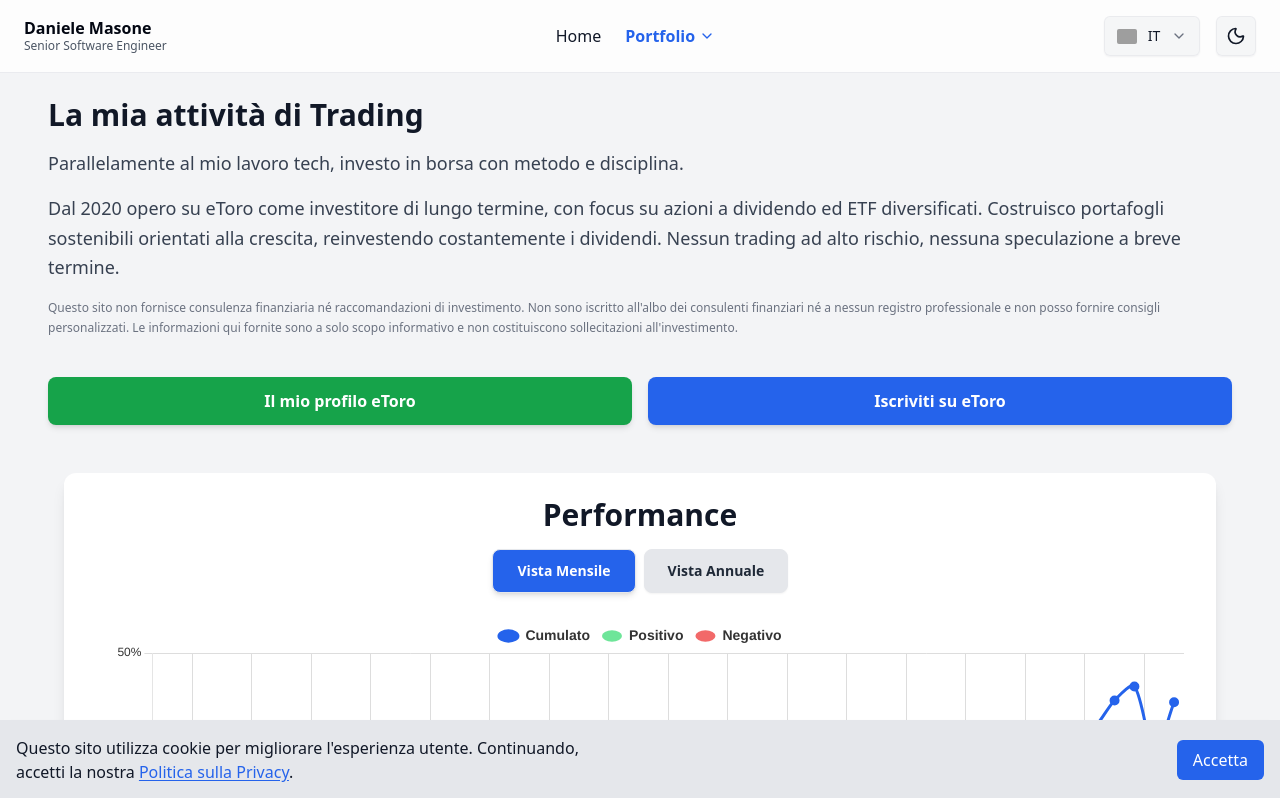
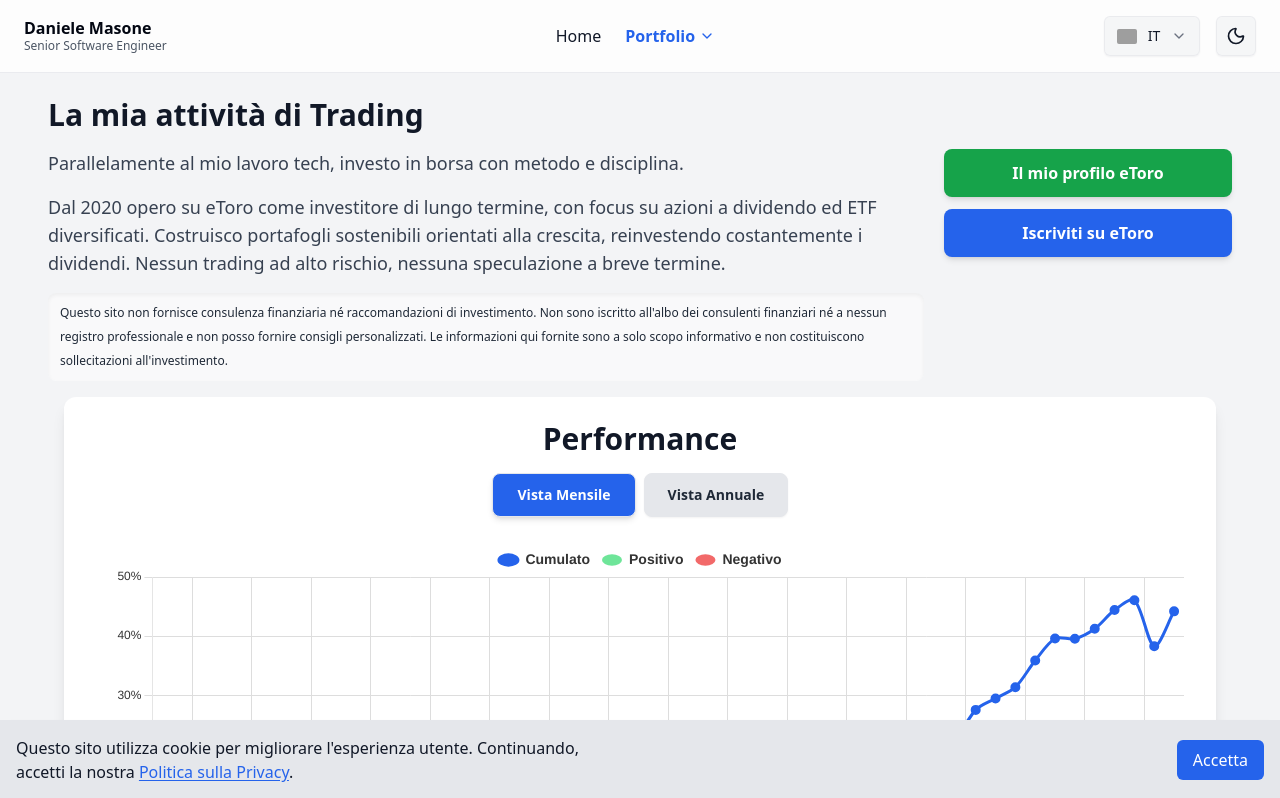
Before and after one commit to DanieleMasone/ingdanielemasone, a React (Vite) app: page /trading in a window 1280 px wide. Shown: the top 798 px of the page. Built offline with nearby package versions, Linux system fonts and the light colour scheme; grey boxes are pictures that could not be loaded.

Commit message:
fix: UX UI

```diff
--- a/src/pages/githubProjects/GithubProjects.jsx
+++ b/src/pages/githubProjects/GithubProjects.jsx
@@ -186,8 +186,7 @@ export default function GithubProjects() {
             <SeoHead pageKey="githubProjects" path="/github-projects"/>
 
             <PageSection title={t("github_projects_page.title")}>
-                <div className="mx-auto flex max-w-6xl flex-col gap-4">
-                    <p className="max-w-3xl text-base leading-7 text-gray-700 dark:text-gray-300">
+                <p className={layoutClasses.sectionIntro}>
                     {t("github_projects_page.intro")}
                 </p>
 
@@ -208,7 +207,6 @@ export default function GithubProjects() {
 
                 {filteredProjects.length > 0 && (
                     <>
-                            <div className="flex flex-col gap-3 md:flex-row md:items-center md:justify-between">
                         <p className={layoutClasses.resultSummary} aria-live="polite">
                             {t("github_projects_page.results_summary", {
                                 start: visibleRange.start,
@@ -216,7 +214,6 @@ export default function GithubProjects() {
                                 total: filteredProjects.length
                             })}
                         </p>
-                            </div>
 
                         <div className={layoutClasses.mobilePagination}>
                             <Pagination
@@ -292,7 +289,6 @@ export default function GithubProjects() {
                         </div>
                     </>
                 )}
-                </div>
             </PageSection>
         </>
     );
--- a/src/pages/trading/Trading.jsx
+++ b/src/pages/trading/Trading.jsx
@@ -6,6 +6,8 @@ import {Loading} from "@/components/loading/Loading";
 import {getTradingPerformance} from "@/services/portfolioService";
 import {ErrorState} from "@/components/errorState/ErrorState";
 import {ButtonLink} from "@/components/ui/buttonLink/ButtonLink";
+import clsx from "clsx";
+import {layoutClasses, surfaceClasses} from "@/styles/commonClasses";
 
 const TradingPerformanceChart = lazy(() =>
     import("@/components/ui/tradingPerformanceChart/TradingPerformanceChart").then(mod => ({default: mod.TradingPerformanceChart}))
@@ -13,7 +15,9 @@ const TradingPerformanceChart = lazy(() =>
 
 /**
  * Trading component renders a section with trading introduction text,
- * description, disclaimer, a call-to-action link, and a trading performance chart.
+ * description, disclaimer, call-to-action links, and a trading performance chart.
+ * The copy and actions use a responsive layout so CTAs stack on mobile and sit
+ * beside the text on wider screens.
  *
  * Uses translations for all textual content via react-i18next.
  *
@@ -41,12 +45,6 @@ export default function Trading() {
         loadTradingPerformance();
     }, []);
 
-    const paragraphs = [
-        t("trading_intro"),
-        t("trading_description"),
-        t("disclaimer_text"),
-    ];
-
     if (loading) return <Loading/>;
     if (error) return <ErrorState message={t("error_generic")} onRetry={loadTradingPerformance}/>;
 
@@ -55,19 +53,20 @@ export default function Trading() {
             <SeoHead pageKey="trading" path="/trading"/>
 
             <PageSection title={t("trading_title")}>
-                {/* Text above */}
-                <div className="flex flex-col justify-start mb-8">
-                    {paragraphs.map((text, i) => (
-                        <p
-                            key={i}
-                            className={`${i === 2 ? "text-xs text-gray-500 dark:text-gray-400" : "text-lg text-gray-700 dark:text-gray-300"} mb-4 leading-relaxed`}
-                        >
-                            {text}
+                <div className={layoutClasses.tradingIntroLayout} data-testid="trading-intro-layout">
+                    <div className={layoutClasses.tradingIntroCopy}>
+                        <p className="text-base leading-7 text-gray-700 dark:text-gray-300 sm:text-lg">
+                            {t("trading_intro")}
                         </p>
-                    ))}
+                        <p className="text-base leading-7 text-gray-700 dark:text-gray-300 sm:text-lg">
+                            {t("trading_description")}
+                        </p>
+                        <p className={clsx(surfaceClasses.insetText, "text-xs leading-6 text-gray-600 dark:text-gray-400")}>
+                            {t("disclaimer_text")}
+                        </p>
+                    </div>
 
-                    {/* Buttons */}
-                    <div className="mt-6 flex flex-row gap-4">
+                    <div className={layoutClasses.tradingActionGroup}>
                         <ButtonLink href="https://www.etoro.com/people/danielemasone" color="green">
                             {t("trading_cta")}
                         </ButtonLink>
@@ -77,8 +76,7 @@ export default function Trading() {
                     </div>
                 </div>
 
-                {/* Graph below that takes up all the remaining space */}
-                <div className="flex-grow w-full">
+                <div className="w-full">
                     <Suspense fallback={<Loading/>}>
                         <TradingPerformanceChart
                             startYear={tradingPerformance.startYear}
--- a/src/styles/commonClasses.js
+++ b/src/styles/commonClasses.js
@@ -28,6 +28,9 @@
  * @property {string} timelineItem - Timeline item wrapper that reserves space for the rail marker.
  * @property {string} focusList - Responsive list layout for compact portfolio focus items.
  * @property {string} focusMarker - Decorative marker aligned with the first text line of portfolio focus items.
+ * @property {string} tradingIntroLayout - Responsive trading intro layout with CTA actions beside the copy on desktop.
+ * @property {string} tradingIntroCopy - Readable trading page copy stack.
+ * @property {string} tradingActionGroup - Responsive trading CTA layout.
  * @property {string} tradingChartSection - Portfolio trading chart wrapper.
  * @property {string} tradingChartCanvas - Responsive height wrapper for the trading chart canvas.
  * @property {string} tradingViewToggleGroup - Responsive segmented button group for the trading chart view switcher.
@@ -63,9 +66,15 @@ export const layoutClasses = {
   focusList:
       "grid grid-cols-1 gap-2 text-left sm:grid-cols-3 md:flex md:flex-wrap md:justify-start",
   focusMarker: "mt-[0.42em] h-1.5 w-1.5 shrink-0 rounded-full bg-blue-500 dark:bg-blue-300 md:mt-0",
+  tradingIntroLayout:
+      "grid gap-5 lg:grid-cols-[minmax(0,1fr)_minmax(14rem,18rem)] lg:items-start",
+  tradingIntroCopy:
+      "flex max-w-4xl flex-col gap-4",
+  tradingActionGroup:
+      "flex flex-col gap-3 sm:flex-row lg:flex-col",
   tradingChartSection:
       "mx-auto flex max-w-6xl flex-col gap-6 rounded-xl bg-white px-4 py-6 shadow-lg dark:bg-gray-900 sm:px-6",
-  tradingChartCanvas: "h-[300px] w-full sm:h-[500px] md:h-[700px]",
+  tradingChartCanvas: "h-[300px] w-full sm:h-[440px] lg:h-[520px]",
   tradingViewToggleGroup:
     "flex w-full flex-col items-stretch gap-2 sm:w-auto sm:flex-row sm:items-center sm:justify-center",
   courseActionGroup:
```
Also changed, not shown: 2 other files (tests, documents, lock files or other folders). Lines whose indentation alone changed are shown as unchanged.
